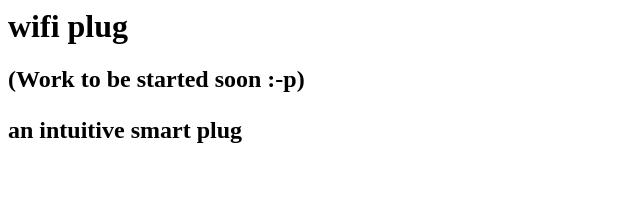
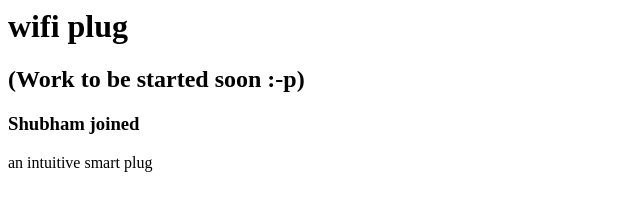
Before and after one commit to Psaikishore/wifi-plug, a plain HTML site: page index.html in a window 1280 px wide. Shown: the whole page, without its empty margins (0-640 px from the left). Drawn offline with Linux system fonts and the light colour scheme.

Commit message:
Shubham requested to join.

```diff
--- a/index.html
+++ b/index.html
@@ -1,6 +1,7 @@
 <html>
 <h1>wifi plug</h1>
-<h2>(Work to be started soon :-p)</p>
+<h2>(Work to be started soon :-p)</h2>
+<h3>Shubham joined</h3>
 <body>
   <p>an intuitive smart plug</p>
 </body>
```
